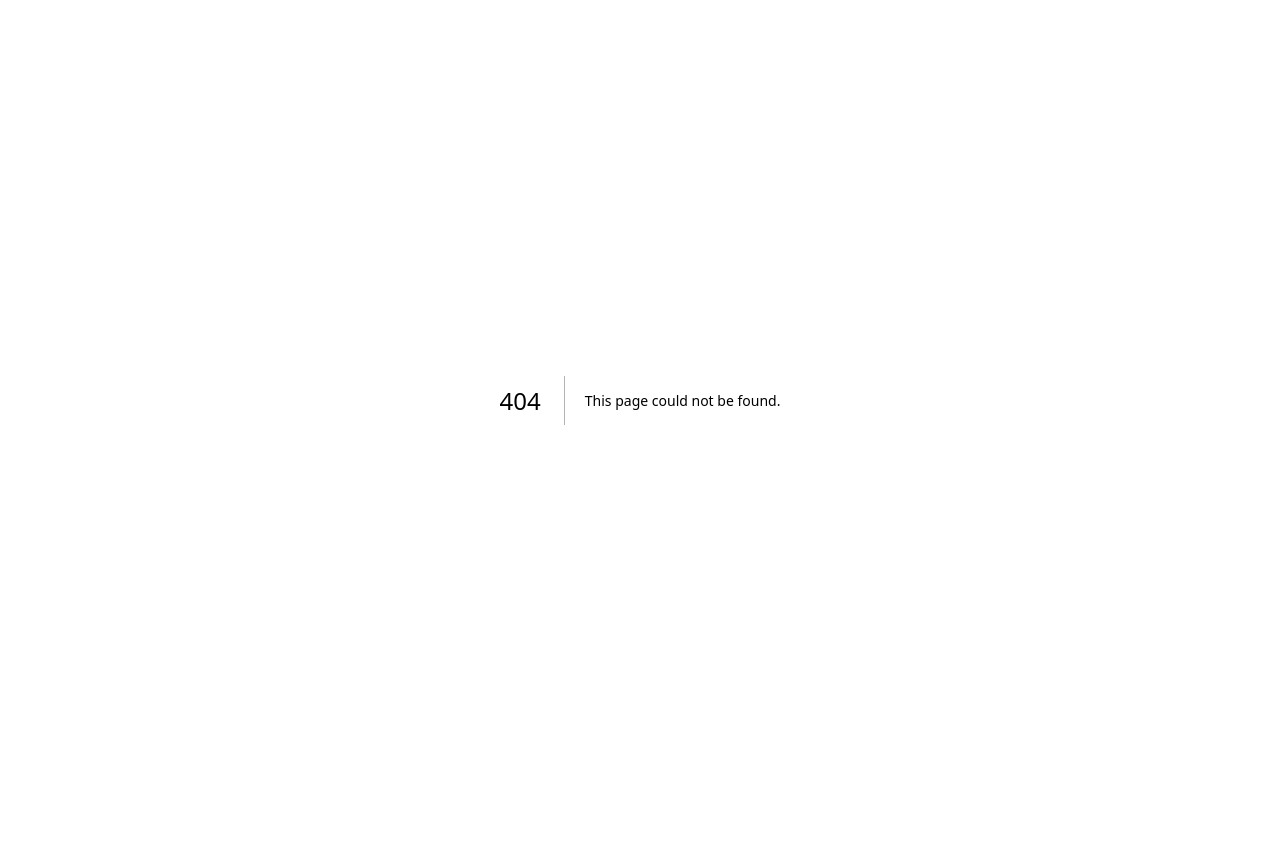
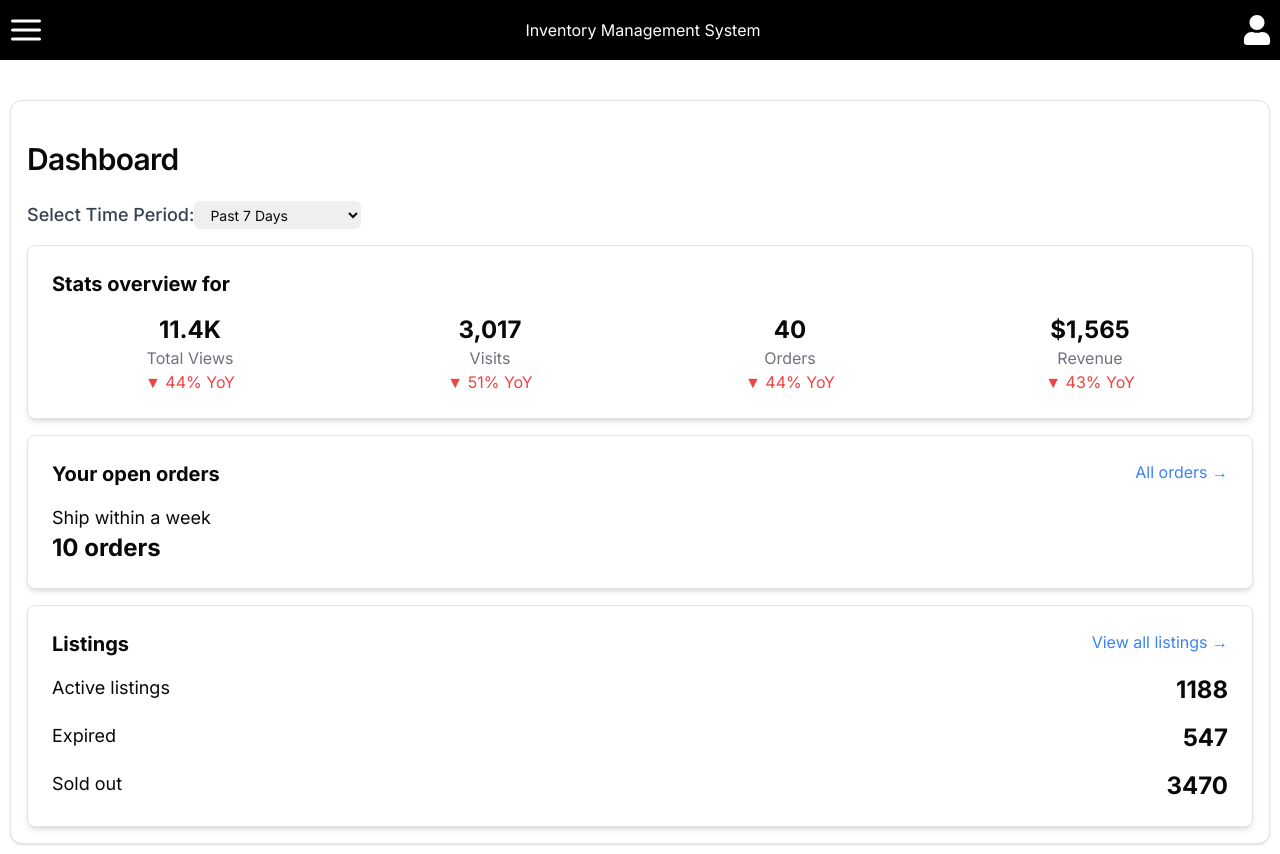
Before and after one commit to sn10-debug/test-inventory, a Next.js app: page /dashboard in a window 1280 px wide. Before the commit this address had no page. Before the commit the page ends 800 px from the top, so only its background shows below. Built offline with nearby package versions, Linux system fonts and the light colour scheme.

Commit message:
dashboard + chores

```diff
--- /dev/null
+++ b/src/app/(inventory)/dashboard/page.tsx
@@ -0,0 +1,83 @@
+// pages/dashboard.js
+'use client';
+import { useState } from 'react';
+import data from '@/data/dashboard.json'; // Adjust the path as necessary
+import { Card, CardHeader, CardTitle } from '@/components/ui/card';
+
+export default function Dashboard() {
+  const [timePeriod, setTimePeriod] = useState('past7Days');
+
+  const statsOverview = data.statsOverview[timePeriod as keyof typeof data.statsOverview];
+  const openOrders = data.openOrders[timePeriod as keyof typeof data.statsOverview];
+  const listings = data.listings[timePeriod as keyof typeof data.statsOverview];
+
+  return (
+    <Card className="p-4">
+      <CardTitle className="text-3xl py-6">Dashboard</CardTitle>
+
+      <div className="max-w-7xl mx-auto space-y-4">
+        {/* Dropdown for Time Period Selection */}
+        <div className="flex ">
+          <label htmlFor="timePeriod" className="block text-lg font-medium text-gray-700">Select Time Period:</label>
+          <select
+            id="timePeriod"
+            value={timePeriod}
+            onChange={(e) => setTimePeriod(e.target.value)}
+            className="s block  pl-3 pr-10  text-base border-gray-300 focus:outline-none focus:ring-indigo-500 focus:border-indigo-500 sm:text-sm rounded-md"
+          >
+            <option value="past7Days">Past 7 Days</option>
+            <option value="past1Month">Past 1 Month</option>
+            <option value="past3Months">Past 3 Months</option>
+            <option value="past1Year">Past 1 Year</option>
+          </select>
+        </div>
+
+        {/* Stats Overview */}
+        <Card className="bg-white p-6 rounded-lg shadow-md mb-8">
+          <h2 className="text-xl font-bold mb-4">Stats overview for</h2>
+          <div className="grid grid-cols-4 gap-6">
+            {statsOverview.map((stat, index: number) => (
+              <div key={index} className="text-center">
+                <p className="text-2xl font-bold">{stat.value}</p>
+                <p className="text-gray-500">{stat.label}</p>
+                <p className={stat.changeType === 'down' ? 'text-red-500' : 'text-green-500'}>
+                  {stat.changeType === 'down' ? '▼' : '▲'} {stat.change}
+                </p>
+              </div>
+            ))}
+          </div>
+        </Card>
+
+        {/* Open Orders */}
+        <Card className="bg-white p-6 rounded-lg shadow-md mb-8">
+          <div className="flex flex-row justify-between">
+            <h2 className="text-xl font-bold mb-4">Your open orders</h2>
+            <a href="/orders/admin" className="text-blue-500">All orders &rarr;</a>
+          </div>
+          <div className="flex justify-between">
+            <div>
+              <p className="text-lg">Ship within a week</p>
+              <p className="text-2xl font-bold">{openOrders.shipWithinWeek} orders</p>
+            </div>
+          </div>
+        </Card>
+
+        {/* Listings */}
+        <Card className="bg-white p-6 rounded-lg shadow-md">
+          <div className="flex flex-row justify-between">
+            <h2 className="text-xl font-bold mb-4">Listings</h2>
+            <a href="/listings" className="text-blue-500">View all listings &rarr;</a>
+          </div>
+          <div className="space-y-4">
+            {listings.map((listing:any, index: number) => (
+              <div key={index} className="flex justify-between">
+                <p className="text-lg">{listing.label}</p>
+                <p className="text-2xl font-bold">{listing.value}</p>
+              </div>
+            ))}
+          </div>
+        </Card>
+      </div>
+    </Card>
+  );
+}
--- a/src/app/(inventory)/listings/[listingId]/page.tsx
+++ b/src/app/(inventory)/listings/[listingId]/page.tsx
@@ -10,7 +10,6 @@ import { Label } from '@radix-ui/react-label';
 import { Button } from '@/components/ui/button';
 import { Card } from '@/components/ui/card';
 
-// Define the Zod schema
 const listingSchema = z.object({
     title: z.string().min(1, 'Title is required'),
     sku: z.string().min(1, 'SKU is required'),
@@ -37,6 +36,7 @@ type ListingData = {
 
 export default function Page({ params }: { params: { listingId: string } }) {
     const [item, setItem] = useState<ListingData | null>(null);
+    const [newFiles, setNewFiles] = useState<File[]>([]);
 
     useEffect(() => {
         const fetchData = async () => {
@@ -64,6 +64,17 @@ export default function Page({ params }: { params: { listingId: string } }) {
         console.log(data);
     };
 
+    const handleFileChange = (event: React.ChangeEvent<HTMLInputElement>) => {
+        if (event.target.files) {
+            const filesArray = Array.from(event.target.files);
+            setNewFiles(prevFiles => [...prevFiles, ...filesArray]);
+        }
+    };
+
+    const handleRemove = (index: number) => {
+        setNewFiles(prevFiles => prevFiles.filter((_, i) => i !== index));
+    };
+
     if (!item) {
         return <div>Listing not found</div>;
     }
@@ -71,30 +82,29 @@ export default function Page({ params }: { params: { listingId: string } }) {
     return (
         <Card className='p-6 shadow-md'>
             <form onSubmit={handleSubmit(onSubmit)} className='space-y-4'>
-                <div className='flex flex-col space-y-2'>
-                    <Label htmlFor="title" className='font-semibold text-gray-700'>Title</Label>
-                    <Input id="title" type="text" defaultValue={item.name} {...register('title')} />
-                    {errors.title && <span className='text-red-500'>{errors.title.message}</span>}
-                </div>
-                <div className='flex flex-col space-y-2'>
-                    <Label htmlFor="sku" className='font-semibold text-gray-700'>SKU</Label>
-                    <Input id="sku" type="text" defaultValue={item.variants[0]?.SKU || ''} {...register('sku')} />
-                    {errors.sku && <span className='text-red-500'>{errors.sku.message}</span>}
-                </div>
-                <div className='flex flex-col space-y-2'>
-                    <Label htmlFor="price" className='font-semibold text-gray-700'>Price</Label>
-                    <Input id="price" type="text" defaultValue={item.commonPrice.toString()} {...register('price')} />
-                    {errors.price && <span className='text-red-500'>{errors.price.message}</span>}
-                </div>
-                <div className='flex flex-col space-y-2'>
-                    <Label htmlFor="priceIndia" className='font-semibold text-gray-700'>Price India</Label>
-                    <Input id="priceIndia" type="text" defaultValue={item.commonPrice.toString()} {...register('priceIndia')} />
-                    {errors.priceIndia && <span className='text-red-500'>{errors.priceIndia.message}</span>}
-                </div>
+
                 <div className='flex flex-col space-y-2'>
                     <Label htmlFor="picture" className='font-semibold text-gray-700'>Picture</Label>
-                    <Input id="picture" type="file" multiple {...register('picture')} />
+                    <Input id="picture" type="file" multiple {...register('picture')} onChange={handleFileChange} />
                     {errors.picture && <span className='text-red-500'>{errors.picture.message}</span>}
+                    <div className="grid grid-cols-4 gap-4 mt-4">
+                        {item.images.map((image, index) => (
+                            <div key={index} className="relative">
+                                <img src={image} alt={`image-${index}`} className="h-24 w-24 object-cover" />
+                                <Button type="button" onClick={() => handleRemove(index)} className="absolute top-0 right-0 bg-red-500 text-white">Remove</Button>
+                            </div>
+                        ))}
+                        {newFiles.map((file, index) => (
+                            <div key={index} className="relative">
+                                {file.type.startsWith("image/") ? (
+                                    <img src={URL.createObjectURL(file)} alt={`new-image-${index}`} className="h-24 w-24 object-cover" />
+                                ) : (
+                                    <video src={URL.createObjectURL(file)} className="h-24 w-24 object-cover" controls />
+                                )}
+                                <Button type="button" onClick={() => handleRemove(index)} className="absolute top-0 right-0 bg-red-500 text-white">Remove</Button>
+                            </div>
+                        ))}
+                    </div>
                 </div>
                 <Button type="submit" className='w-full'>Save Changes</Button>
             </form>
--- a/src/components/layoutComponents/sideBar.tsx
+++ b/src/components/layoutComponents/sideBar.tsx
@@ -4,7 +4,7 @@ import Link from 'next/link'
 import { FiMenu as Icon } from 'react-icons/fi'
 
 export default function Sidebar({ show, setter }: { show: boolean, setter: React.Dispatch<React.SetStateAction<boolean>> }) {
-    const navigation=[{id:1,name:'Listings',route:'/listings'},{id:2,name:'Statistics',route:'/stats'},{id:3,name:'Orders',route:'orders/admin'},{id:4,name:'Sale',route:'/sale'},{id:4,name:'PromoCode',route:'/promoCode'},{id:5,name:'Messages',route:'/messaging/inbox'}]
+    const navigation=[{id:1,name:'Dashboard',route:'/dashboard'},{id:2,name:'Listings',route:'/listings'},{id:3,name:'Statistics',route:'/stats'},{id:4,name:'Orders',route:'orders/admin'},{id:5,name:'Sale',route:'/sale'},{id:6,name:'PromoCode',route:'/promoCode'},{id:7,name:'Messages',route:'/messaging/inbox'}]
     // Define our base class
     const className = "bg-black w-[250px] transition-[margin-left] ease-in-out duration-500 fixed md:static top-0 bottom-0 left-0 z-40";
     // Append class based on state of sidebar visiblity
@@ -38,7 +38,7 @@ export default function Sidebar({ show, setter }: { show: boolean, setter: React
     return (
         <>
             <div className={` ${className}${appendClass}`} style={{position:'fixed'}}>
-                <div className="p-2 flex max-w-screen-xl w-full object-contain items-center justify-center space-x-4">
+                <div className="p-2 flex max-w-screen-xl w-full object-contain px-6 py-4">
                 <button
                 className="text-4xl flex text-white"
                 onClick={() => {
@@ -47,10 +47,7 @@ export default function Sidebar({ show, setter }: { show: boolean, setter: React
             >
                 <Icon />
             </button>
-                    <Link href="/" className='flex justify-center items-center'>
 
-                         <h1 className='text-white text-3xl'>BohoTree</h1>
-                    </Link>
                 </div>
                 <div className="flex flex-col text-white">
                     {navigation.map((item:any) => (
--- a/src/components/listings/listingLayout.tsx
+++ b/src/components/listings/listingLayout.tsx
@@ -79,7 +79,7 @@ const App = () => {
 
   const fetchAllData = async () => {
     try {
-      const response = await axios.get('http://localhost:3000/api/v1/listing');
+      const response = await axios.get('http://bohotree.vercel.app/api/v1/listing');
       setCards(response.data);
       setSearchResults(response.data); // Initially, display all data
     } catch (error) {
@@ -89,7 +89,7 @@ const App = () => {
 
   const fetchActiveData = async () => {
     try {
-      const response = await axios.get('http://localhost:3000/api/v1/listing/active');
+      const response = await axios.get('http://bohotree.vercel.app/api/v1/listing/active');
       setCards(response.data);
       setSearchResults(response.data); // Update search results with active data
     } catch (error) {
@@ -99,7 +99,7 @@ const App = () => {
 
   const fetchDraftData = async () => {
     try {
-      const response = await axios.get('http://localhost:3000/api/v1/listing/draft');
+      const response = await axios.get('http://bohotree.vercel.app/api/v1/listing/draft');
       setCards(response.data);
       setSearchResults(response.data); // Update search results with draft data
     } catch (error) {
--- /dev/null
+++ b/src/data/dashboard.json
@@ -0,0 +1,180 @@
+{
+    "statsOverview": {
+      "past7Days": [
+        {
+          "label": "Total Views",
+          "value": "11.4K",
+          "change": "44% YoY",
+          "changeType": "down"
+        },
+        {
+          "label": "Visits",
+          "value": "3,017",
+          "change": "51% YoY",
+          "changeType": "down"
+        },
+        {
+          "label": "Orders",
+          "value": "40",
+          "change": "44% YoY",
+          "changeType": "down"
+        },
+        {
+          "label": "Revenue",
+          "value": "$1,565",
+          "change": "43% YoY",
+          "changeType": "down"
+        }
+      ],
+      "past1Month": [
+        {
+          "label": "Total Views",
+          "value": "50K",
+          "change": "30% YoY",
+          "changeType": "up"
+        },
+        {
+          "label": "Visits",
+          "value": "12,000",
+          "change": "20% YoY",
+          "changeType": "up"
+        },
+        {
+          "label": "Orders",
+          "value": "200",
+          "change": "35% YoY",
+          "changeType": "up"
+        },
+        {
+          "label": "Revenue",
+          "value": "$6,000",
+          "change": "25% YoY",
+          "changeType": "up"
+        }
+      ],
+      "past3Months": [
+        {
+          "label": "Total Views",
+          "value": "120K",
+          "change": "50% YoY",
+          "changeType": "up"
+        },
+        {
+          "label": "Visits",
+          "value": "30,000",
+          "change": "45% YoY",
+          "changeType": "up"
+        },
+        {
+          "label": "Orders",
+          "value": "500",
+          "change": "55% YoY",
+          "changeType": "up"
+        },
+        {
+          "label": "Revenue",
+          "value": "$15,000",
+          "change": "40% YoY",
+          "changeType": "up"
+        }
+      ],
+      "past1Year": [
+        {
+          "label": "Total Views",
+          "value": "500K",
+          "change": "60% YoY",
+          "changeType": "up"
+        },
+        {
+          "label": "Visits",
+          "value": "120,000",
+          "change": "55% YoY",
+          "changeType": "up"
+        },
+        {
+          "label": "Orders",
+          "value": "2000",
+          "change": "65% YoY",
+          "changeType": "up"
+        },
+        {
+          "label": "Revenue",
+          "value": "$60,000",
+          "change": "50% YoY",
+          "changeType": "up"
+        }
+      ]
+    },
+    "openOrders": {
+      "past7Days": {
+        "shipWithinWeek": 10
+      },
+      "past1Month": {
+        "shipWithinWeek": 30
+      },
+      "past3Months": {
+        "shipWithinWeek": 90
+      },
+      "past1Year": {
+        "shipWithinWeek": 300
+      }
+    },
+    "listings": {
+      "past7Days": [
+        {
+          "label": "Active listings",
+          "value": "1188"
+        },
+        {
+          "label": "Expired",
+          "value": "547"
+        },
+        {
+          "label": "Sold out",
+          "value": "3470"
+        }
+      ],
+      "past1Month": [
+        {
+          "label": "Active listings",
+          "value": "1200"
+        },
+        {
+          "label": "Expired",
+          "value": "550"
+        },
+        {
+          "label": "Sold out",
+          "value": "3500"
+        }
+      ],
+      "past3Months": [
+        {
+          "label": "Active listings",
+          "value": "1250"
+        },
+        {
+          "label": "Expired",
+          "value": "570"
+        },
+        {
+          "label": "Sold out",
+          "value": "3600"
+        }
+      ],
+      "past1Year": [
+        {
+          "label": "Active listings",
+          "value": "1300"
+        },
+        {
+          "label": "Expired",
+          "value": "600"
+        },
+        {
+          "label": "Sold out",
+          "value": "3800"
+        }
+      ]
+    }
+  }
--- a/src/middleware.ts
+++ b/src/middleware.ts
@@ -10,7 +10,7 @@ export async function middleware(req: NextRequest) {
         req.nextUrl.pathname === '/login/forgotpassword' ||
         req.nextUrl.pathname === '/signup';
     if (pathname === '/') {
-        const destination="/listings";
+        const destination="/dashboard";
         const url=new URL(destination,req.url);
         return NextResponse.rewrite(url);
     }
```
